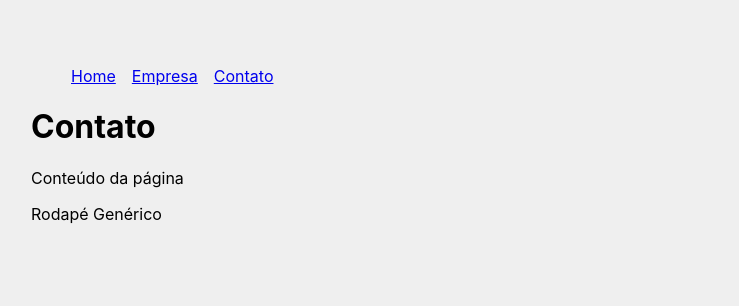
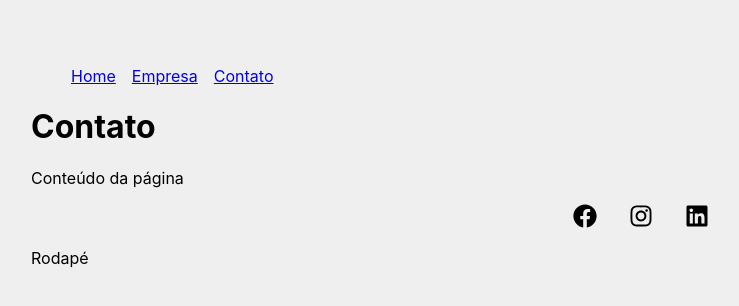
Before and after one commit to LucasLima1407/Curso-ReactJS, a React (Create React App) app in the folder my-app/: page /contato in a window 1280 px wide. Shown: the top 306 px of the page, without its empty margins (19-758 px from the left). Built offline with nearby package versions, Linux system fonts and the light colour scheme.

Commit message:
Aula16
Utilizando ícones no react

```diff
--- a/my-app/package.json
+++ b/my-app/package.json
@@ -8,6 +8,7 @@
     "@testing-library/user-event": "^13.5.0",
     "react": "^18.2.0",
     "react-dom": "^18.2.0",
+    "react-icons": "^4.7.1",
     "react-router-dom": "^6.8.1",
     "react-scripts": "5.0.1",
     "web-vitals": "^2.1.4"
--- a/my-app/src/components/layout/Footer.js
+++ b/my-app/src/components/layout/Footer.js
@@ -1,6 +1,21 @@
+import  {FaFacebook, FaInstagram, FaLinkedin } from 'react-icons/fa'
+import styles from './Footer.module.css'
 function Footer(){
     return(
-        <footer>Rodapé Genérico</footer>
+        <footer>
+            <ul className={styles.social_list}>
+            <li >
+                <FaFacebook target='blank' />
+            </li>
+            <li>
+                <FaInstagram />
+            </li>
+            <li>
+                <FaLinkedin />
+            </li>
+            </ul>
+            <p>Rodapé</p>
+        </footer>
     )
 }
 export default Footer
--- /dev/null
+++ b/my-app/src/components/layout/Footer.module.css
@@ -0,0 +1,13 @@
+.social_list{
+    display: flex;
+    justify-content: center;
+    align-items: center;
+    list-style: none;
+}
+.social_list li{
+    margin: 0 1rem;
+}
+.social_list svg{
+    font-size: 1.5rem;
+    cursor: pointer;
+}
```
Also changed, not shown: 1 other file (tests, documents, lock files or other folders).
